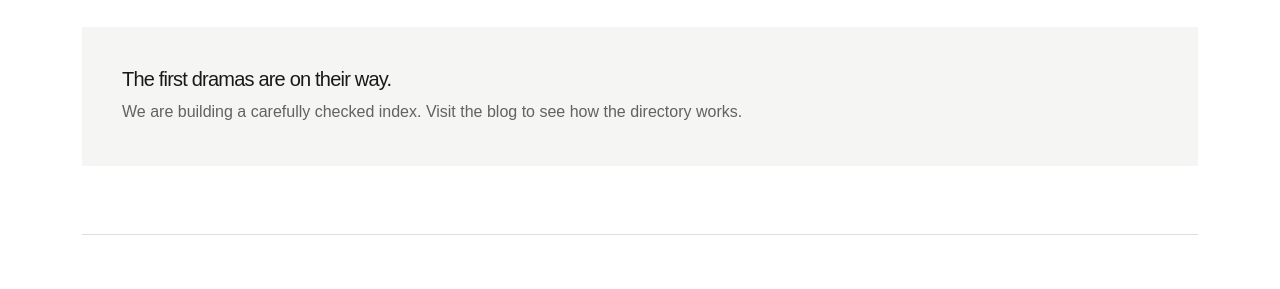
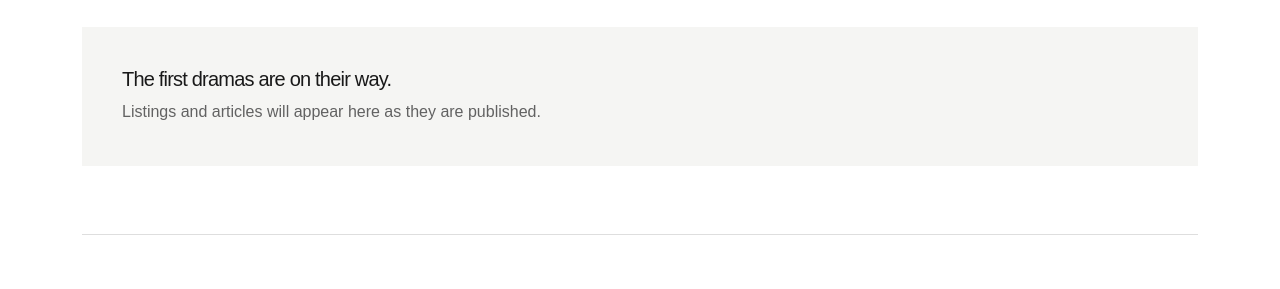
Before and after one commit to buildingappswithaiteam/ai-short-drama, a Jekyll site: the page built from index.html, in a window 1280 px wide. Shown: the part 721-1010 px from the top of the page. Built offline with Jekyll 4.4.1, drawn with Linux system fonts in a browser that asks for light colours.

Commit message:
Clarify empty preview copy

```diff
--- a/index.html
+++ b/index.html
@@ -23,7 +23,7 @@ description: Browse dramas made with AI, find official places to watch, and read
     {% for drama in featured_dramas limit: 6 %}<div class="col-md-6 col-lg-4">{% include drama-card.html drama=drama %}</div>{% endfor %}
   </div>
   {% else %}
-  <div class="empty-state"><h3 class="h5">The first dramas are on their way.</h3><p class="mb-0">We are building a carefully checked index. Visit the blog to see how the directory works.</p></div>
+  <div class="empty-state"><h3 class="h5">The first dramas are on their way.</h3><p class="mb-0">Listings and articles will appear here as they are published.</p></div>
   {% endif %}
 </section>
 
```
